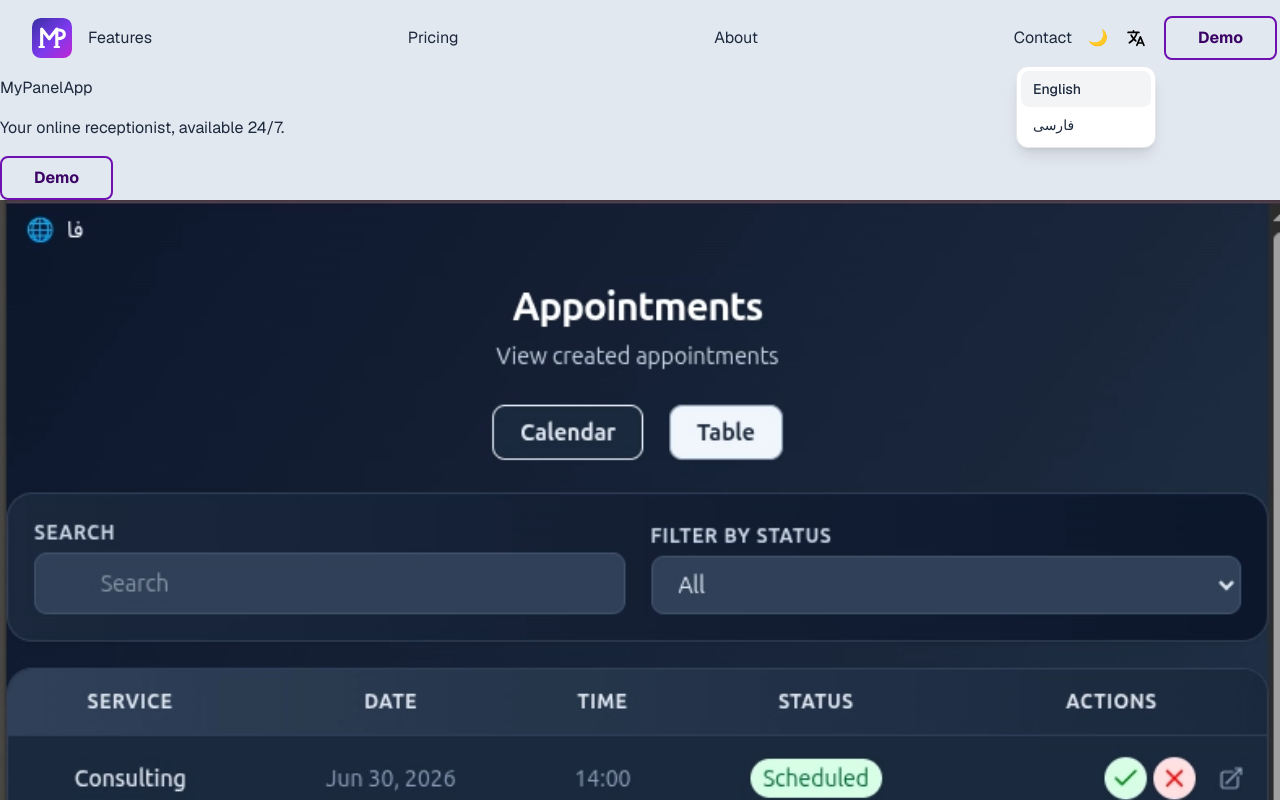
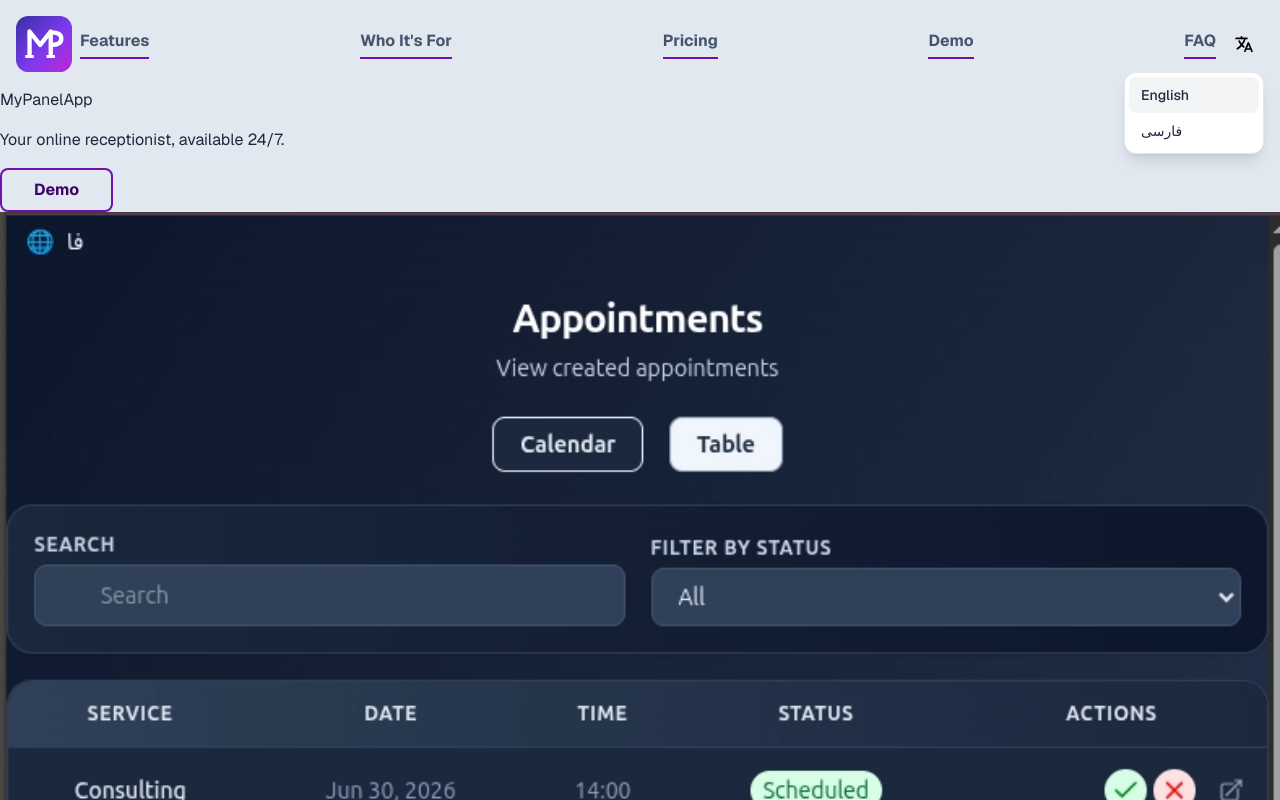
Before and after one commit to Farzane2630/mypanelapp-landingpage, a Next.js app: page /en in a window 1280 px wide. Both pictures are taken after a click on the button "Select language". Shown: the top 800 px of the page. Built offline with nearby package versions, Linux system fonts and the light colour scheme; no server answers.

Commit message:
feat:responsive navigation

```diff
--- a/app/[locale]/layout.tsx
+++ b/app/[locale]/layout.tsx
@@ -7,6 +7,7 @@ import { routing } from "@/i18n/routing";
 import { notFound } from "next/navigation";
 import { hasLocale, NextIntlClientProvider } from "next-intl";
 import { setRequestLocale } from "next-intl/server";
+import Navigation from "@/components/layout/navbar/navigation";
 
 export function generateStaticParams() {
   return routing.locales.map((locale) => ({ locale }));
@@ -18,8 +19,7 @@ export const metadata: Metadata = {
     default: "MyPanelApp",
     template: "%s | MyPanelApp",
   },
-  description:
-    "Create and manage your online booking platform in minutes with MyPanelApp.",
+  description: "Create and manage your online booking platform in minutes with MyPanelApp.",
 };
 const geist = Geist({ subsets: ["latin"] });
 
@@ -44,11 +44,14 @@ export default async function RootLayout({
       className={geist.className}
       dir={locale === "fa" ? "rtl" : "ltr"}
     >
-      <body className="min-h-screen bg-slate-200 text-slate-800 antialiased">
+      <body className="relative min-h-screen bg-slate-200 text-slate-800 antialiased">
         <NextIntlClientProvider>
           <Navbar />
           <main>{children}</main>
           <Footer />
+          <div className="sticky bottom-0 flex min-h-18 items-end sm:hidden">
+            <Navigation />
+          </div>
         </NextIntlClientProvider>
       </body>
     </html>
--- a/components/layout/navbar/actions/actions.tsx
+++ b/components/layout/navbar/actions/actions.tsx
@@ -1,14 +1,14 @@
 import React from "react";
-import ThemeSwitcher from "./themeSwitcher";
+// import ThemeSwitcher from "./themeSwitcher";
 import LanguageSwitcher from "./languageSwitcher";
 import GetStarted from "./getStarted";
 
 export default function Actions() {
   return (
-    <div className="w-40 flex gap-x-2 items-center">
-      <ThemeSwitcher />
+    <div className="flex items-center gap-x-2">
+      {/* <ThemeSwitcher /> */}
+      <GetStarted className="flex sm:hidden" />
       <LanguageSwitcher />
-      <GetStarted />
     </div>
   );
 }
--- a/components/layout/navbar/actions/getStarted.tsx
+++ b/components/layout/navbar/actions/getStarted.tsx
@@ -1,4 +1,4 @@
-import { useTranslations } from "next-intl";
+import { useLocale, useTranslations } from "next-intl";
 import Link from "next/link";
 import { twMerge } from "tailwind-merge";
 
@@ -10,6 +10,7 @@ type GetStartedProps = {
 
 export default function GetStarted({ className, title, href }: GetStartedProps) {
   const t = useTranslations("navbar");
+  const locale = useLocale();
   return (
     <Link
       className={twMerge(
@@ -18,7 +19,10 @@ export default function GetStarted({ className, title, href }: GetStartedProps)
       )}
       target="_blank"
       rel="noopener noreferrer"
-      href={`${href ?? process.env.NEXT_PUBLIC_ADMIN_URL}` || ""}
+      href={
+        href ??
+        `${locale === "en" ? process.env.NEXT_PUBLIC_DEMO_URL_EN : process.env.NEXT_PUBLIC_DEMO_URL_FA}`
+      }
     >
       {title ?? t("demo")}
     </Link>
--- a/components/layout/navbar/actions/languageSwitcher.tsx
+++ b/components/layout/navbar/actions/languageSwitcher.tsx
@@ -4,6 +4,7 @@ import { useLocaleSwitch } from "@/hooks/useLocaleSwitch";
 import LanguageIcon from "@/components/ui/icons/language.svg";
 import { useState, useRef } from "react";
 import { LocaleType } from "@/types/Locales";
+import { twMerge } from "tailwind-merge";
 
 export default function LanguageSwitcher() {
   const { locale, switchLocale } = useLocaleSwitch();
@@ -36,7 +37,10 @@ export default function LanguageSwitcher() {
 
       {isOpen && (
         <div
-          className="absolute top-12 right-0 z-50 min-w-35 rounded-xl border border-gray-200 bg-white p-1 shadow-lg"
+          className={twMerge(
+            "absolute top-12 z-50 min-w-35 rounded-xl border border-gray-200 bg-white p-1 shadow-lg",
+            locale === "fa" ? "left-0" : "right-0"
+          )}
           id="language-menu"
           role="menu"
           aria-label="Language options"
--- a/components/layout/navbar/index.tsx
+++ b/components/layout/navbar/index.tsx
@@ -4,9 +4,11 @@ import Navigation from "./navigation";
 
 export default function Navbar() {
   return (
-    <header className="flex items-center justify-between px-8 py-4 w-full gap-x-4">
+    <header className="flex w-full items-center justify-between gap-x-2 px-4 py-4">
       <Logo />
-      <Navigation />
+      <div className="hidden w-full sm:flex">
+        <Navigation />
+      </div>
       <Actions />
     </header>
   );
--- a/components/layout/navbar/navigation.tsx
+++ b/components/layout/navbar/navigation.tsx
@@ -1,22 +1,39 @@
-import { useTranslations } from "next-intl";
+import { LocaleType } from "@/types/Locales";
+import { useLocale, useTranslations } from "next-intl";
 import Link from "next/link";
 
 export default function Navigation() {
   const t = useTranslations("navbar");
+  const locale = useLocale() as LocaleType;
   return (
     <nav className="w-full">
-      <ul className="nav__list flex justify-between">
-        <li>
+      <ul className="nav__list flex w-full justify-between bg-slate-100 px-2 py-3 font-bold text-slate-600 sm:bg-transparent sm:px-0 sm:py-0">
+        <li className="border-0 border-b-purple-800 pb-1 sm:border-b-2">
           <Link href="/features">{t("features")}</Link>
         </li>
-        <li>
+        <li className="border-0 border-b-purple-800 pb-1 sm:border-b-2">
+          <Link href="/businesses">{t("businesses")}</Link>
+        </li>
+        <li className="border-0 border-b-purple-800 pb-1 sm:border-b-2">
           <Link href="/pricing">{t("pricing")}</Link>
         </li>
-        <li>
-          <Link href="/about">About</Link>
+        <li className="border-0 border-b-purple-800 pb-1 sm:border-b-2">
+          <Link
+            target="_blank"
+            rel="noopener noreferrer"
+            href={
+              `${
+                locale === "en"
+                  ? process.env.NEXT_PUBLIC_DEMO_URL_EN
+                  : process.env.NEXT_PUBLIC_DEMO_URL_FA
+              }` || ""
+            }
+          >
+            {t("demo")}
+          </Link>
         </li>
-        <li>
-          <Link href="/contact">Contact</Link>
+        <li className="border-0 border-b-purple-800 pb-1 sm:border-b-2">
+          <Link href="/faq">{t("faq")}</Link>
         </li>
       </ul>
     </nav>
--- a/components/sections/CTA.tsx
+++ b/components/sections/CTA.tsx
@@ -6,15 +6,17 @@ export default async function CTA() {
   return (
     <section
       aria-label="cta-headeing"
-      className="grid py-4 bg-purple-700 justify-items-center gap-y-3"
+      className="grid justify-items-center gap-y-3 bg-purple-700 py-4"
     >
-      <h2 id="cta-heading" className="font-bold text-xl text-white text-center">
+      <h2 id="cta-heading" className="text-center text-xl font-bold text-white">
         {t("title")}
       </h2>
-      <p className="font-base text-md text-white text-center">
-        {t("description")}
-      </p>
-      <GetStarted className="bg-white text-purple-700 " title={t("primary")} />
+      <p className="font-base text-md text-center text-white">{t("description")}</p>
+      <GetStarted
+        className="bg-white text-purple-700"
+        title={t("primary")}
+        href={`${process.env.NEXT_PUBLIC_ADMIN_URL}`}
+      />
     </section>
   );
 }
--- a/components/shared/logo.tsx
+++ b/components/shared/logo.tsx
@@ -4,7 +4,7 @@ import BrandLogo from "@/public/brand/mypanelapp-icon.svg";
 export default function Logo() {
   return (
     <Link href="/">
-      <BrandLogo className="w-10 h-10" />
+      <BrandLogo className="h-14 w-14" />
     </Link>
   );
 }
--- a/messages/en.json
+++ b/messages/en.json
@@ -10,7 +10,7 @@
         "pricing": "Pricing",
         "demo": "Demo",
         "faq": "FAQ",
-        "roadmap": "Roadmap",
+        "contact": "Contact",
         "login": "Login",
         "startTrial": "Start Free Trial"
     },
--- a/messages/fa.json
+++ b/messages/fa.json
@@ -10,7 +10,7 @@
         "pricing": "تعرفه‌ها",
         "demo": "دموی آنلاین",
         "faq": "سوالات متداول",
-        "roadmap": "نقشه راه",
+        "contact": "ارتباط با ما",
         "login": "ورود",
         "startTrial": "شروع رایگان"
     },
```
